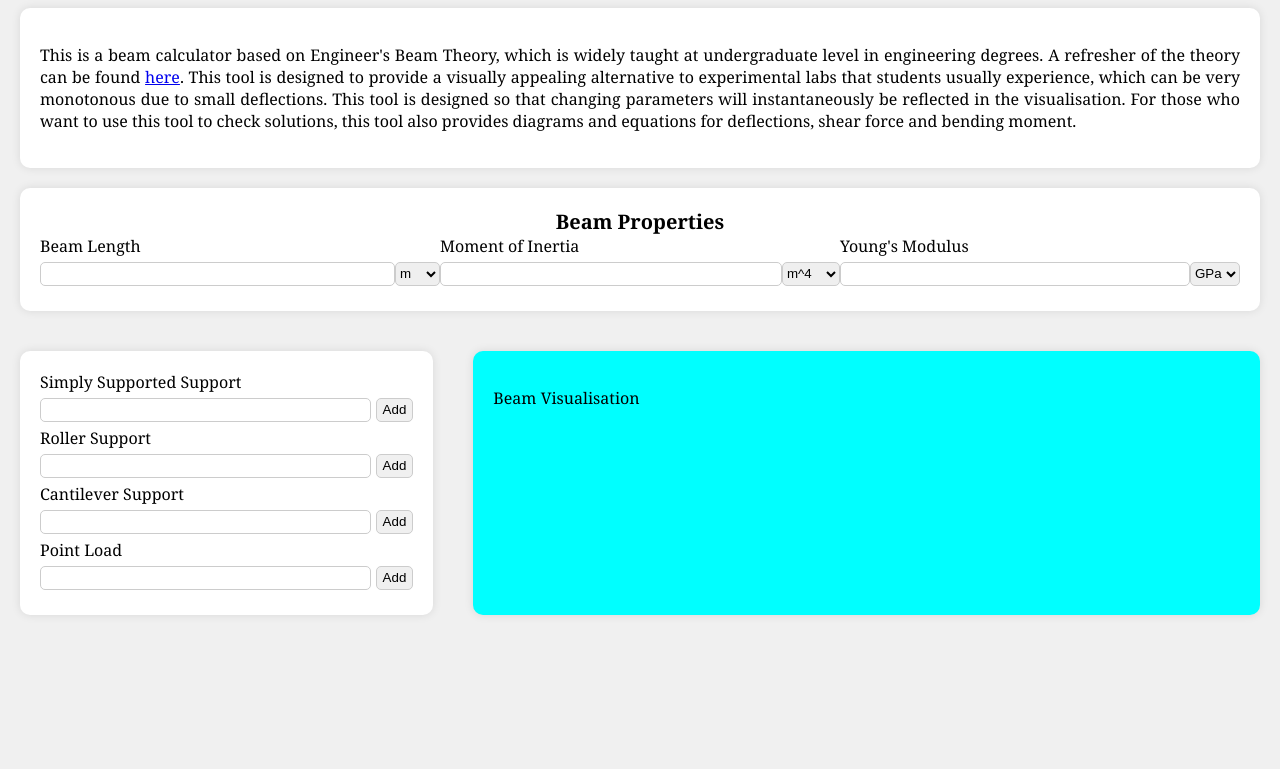
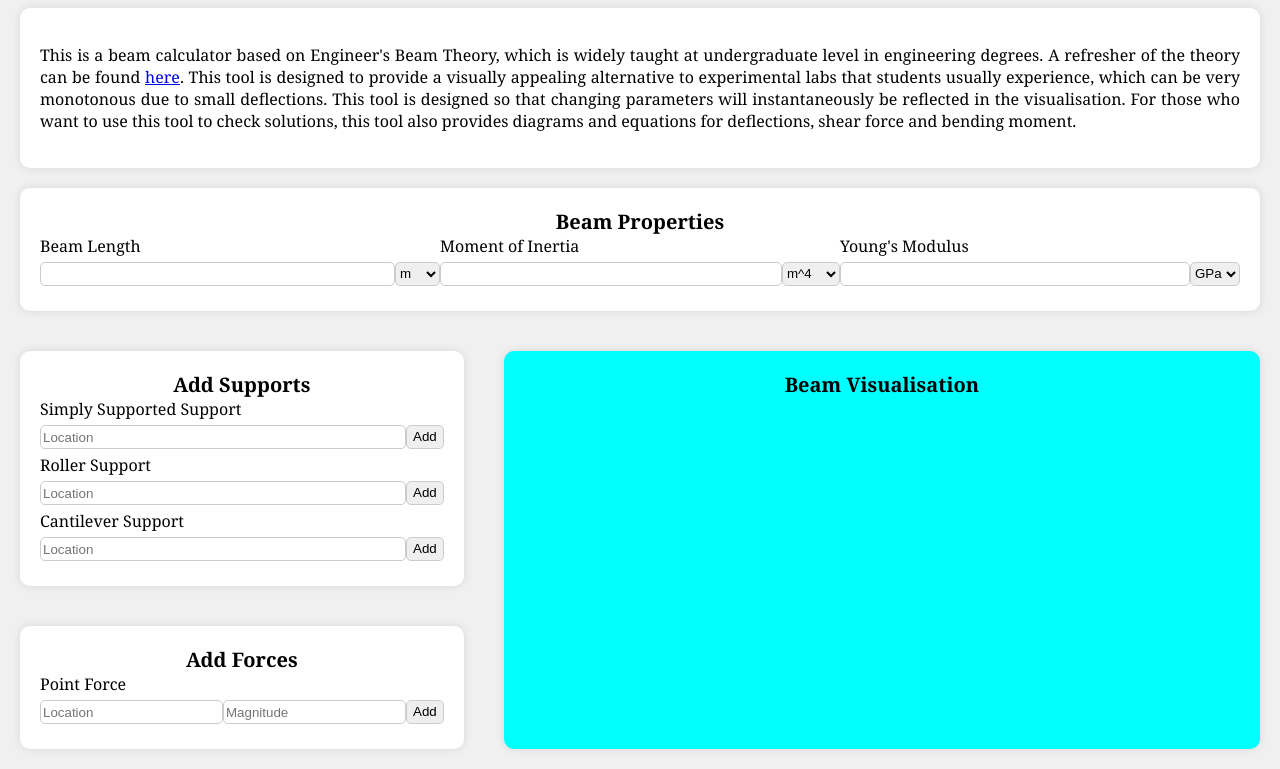
Before and after one commit to shl211/Beam-Calculator, a plain HTML site: page index.html in a window 1280 px wide. Shown: the part 100-869 px from the top of the page. Before the commit the page ends 800 px from the top, so only its background shows below. Drawn offline with nearby package versions, Linux system fonts and the light colour scheme.

Commit message:
Redesign support,force and visualisation sections

```diff
--- a/index.html
+++ b/index.html
@@ -30,7 +30,7 @@
             <div class="container">
                 <label for="beam-length">Beam Length</label><br>
                 <div class="wrapper">
-                    <input type="number" id="beam-length" name="beam-length" required>
+                    <input type="number" id="beam-length" name="beam-length">
                     <select name="beam-length-unit" id="beam-length-unit">
                         <option value="m">m</option>
                         <option value="cm">cm</option>
@@ -43,7 +43,7 @@
             <div class="container">
                 <label for="moment-of-inertia">Moment of Inertia</label><br>
                 <div class="wrapper">
-                    <input type="number" id="moment-of-inertia" name="moment-of-inertia" required>
+                    <input type="number" id="moment-of-inertia" name="moment-of-inertia">
                     <select name="moment-of-inertia-unit" id="moment-of-inertia-unit">
                         <option value="m^4">m^4</option>
                         <option value="cm^4">cm^4</option>
@@ -56,7 +56,7 @@
             <div class="container">
                 <label for="modulus-of-elasticity">Young's Modulus</label><br>
                 <div class="wrapper">
-                <input type="number" id="modulus-of-elasticity" name="modulus-of-elasticity" required>
+                <input type="number" id="modulus-of-elasticity" name="modulus-of-elasticity">
                 <select name="modulus-of-elasticity-unit" id="modulus-of-elasticity-unit">
                     <option value="GPa">GPa</option>
                     <option value="MPa">MPa</option>
@@ -71,43 +71,61 @@
 
     </div>
 
+    <div class="split-section">
 
-    <div class="calculator-section">
+        <div class="vertical-split-section">
 
-        <div class="input-section">
+            <!-- Add support section here-->
+            <div class="support-section">
 
+                <p class="sub-heading">Add Supports</p>
 
-            <form class="add-supports-forces">
+                <form class="add-supports">
+
                     <label for="simply-supported">Simply Supported Support</label><br>
-
                     <div class="wrapper">
-                    <input type="number" id="simply-supported" name="simply-supported" required>
+                        <input type="number" id="simply-supported" name="simply-supported" placeholder="Location">
                         <button type="button" id="add-simply-supported">Add</button><br>
                     </div>
 
                     <label for="roller">Roller Support</label><br>
                     <div class="wrapper">
-                    <input type="number" id="roller" name="roller" required>
-                    <button type="button" id="add-roller">Add</button><br>
+                        <input type="number" id="roller" name="roller" placeholder="Location">
+                        <button type="button">Add</button><br>
                     </div>
 
                     <label for="cantilever">Cantilever Support</label><br>
                     <div class="wrapper">
-                    <input type="number" id="cantilever" name="cantilever" required>
-                    <button type="button" id="add-cantilever">Add</button><br>
+                        <input type="number" id="cantilever" name="cantilever" placeholder="Location">
+                        <button type="button">Add</button><br>
                     </div>
 
-                <label for="point-load">Point Load</label><br>
-                <div class="wrapper">
-                    <input type="number" id="point-load" name="point-load" required>
-                    <button type="button" id="add-point-load">Add</button><br>
-                </div>
                 </form>
             </div>
 
-        <div class="beam-visualisation">
-            <p>Beam Visualisation</p>
+            <!-- Add force section here-->
+            <div class="force-section">
+                <p class="sub-heading">Add Forces</p>
+
+                <form class="add-forces">
+
+                    <label for="point-force">Point Force</label><br>
+                    <div class="wrapper">
+                        <input type="number" id="point-force" name="point-force" placeholder="Location">
+                        <input type="number" id="point-force-magnitude" name="point-force-magnitude" placeholder="Magnitude">
+                        <button type="button">Add</button><br>
                     </div>
+
+                </form>
             </div>
+
+        </div>
+
+        <div class="visualisation">
+            <p class="sub-heading">Beam Visualisation</p>
+        </div>
+
+    </div>
+
 </body>
 </html>
--- a/styles/beam.css
+++ b/styles/beam.css
@@ -13,14 +13,47 @@ select {
     height: 23.5px;
 }
 
-/* Visualisation structure */
+/* Beam Properties section*/
+.form-flex {
+    display: flex;
+    flex-direction: row;
+}
 
-.calculator-section{
+.form-flex .container {
+    flex:1;
+}
+
+.form-flex .container .wrapper {
+    display: flex;
+    justify-content: space-between;
+    margin-top: 5px;
+    margin-bottom: 5px;
+}
+
+.form-flex .container .wrapper input {
+    flex: 1;
+}
+
+.form-flex  .container .wrapper .select {
+    flex: 1;
+}
+
+
+/* Support,force and visualisation sectoin */
+
+.split-section{
     display: flex;
 }
 
-.beam-properties {
-    display: flex;
+.vertical-split-section{
+    flex: 1;
+    display:flex;
+    flex-direction: column;
+}
+
+
+.support-section, .force-section{
+    flex:1;
     background-color: white;
     margin: 20px 20px 20px 20px;
     padding: 20px 20px 20px 20px;
@@ -28,17 +61,7 @@ select {
     box-shadow: 0 0 10px rgba(0, 0, 0, 0.1);
 }
 
-
-.input-section{
-    flex: 1;
-    background-color: white;
-    margin: 20px 20px 20px 20px;
-    padding: 20px 20px 20px 20px;
-    border-radius: 10px;
-    box-shadow: 0 0 10px rgba(0, 0, 0, 0.1);
-}
-
-.beam-visualisation {
+.visualisation {
     flex: 2;
     background-color: aqua;
     margin: 20px 20px 20px 20px;
@@ -47,81 +70,40 @@ select {
     box-shadow: 0 0 10px rgba(0, 0, 0, 0.1);
 }
 
-/* Beam Properties section actual*/
-.form-flex {
-    display: flex;
-    flex-direction: row;
-}
+/* Support Section */
 
-.container {
-    flex:1;
-}
-
-.container .wrapper {
+.support-section .wrapper {
     display: flex;
     justify-content: space-between;
     margin-top: 5px;
     margin-bottom: 5px;
 }
 
-.container .wrapper input {
+.support-section .wrapper input {
     flex: 1;
 }
 
-.container .wrapper .select {
+.support-section button {
+    height: 23.5px;
+    border-radius: 5px;
+    border: 1px solid #ccc;
+    cursor: pointer;
+}
+
+/* Force Section */
+
+.force-section button {
+    height: 23.5px;
+    border-radius: 5px;
+    border: 1px solid #ccc;
+    cursor: pointer;
+}
+
+.force-section .wrapper input {
     flex: 1;
 }
 
-
-
-
-/* Beam Properties section*/
-
-
-
-
-
-
-.beam-properties .big-wrapper {
-    flex:1;
-}
-
-.beam-properties .wrapper {
-    flex: 1;
-    flex-direction: row;
-}
-
-/* Input section */
-.input-section input, .input-section select {
-    height: 20px;
-    border-radius: 5px;
-    border: 1px solid #ccc;
-}
-
-.input-section input {
-    flex: 6;
-}
-
-.input-section select {
-    flex: 1;
-    margin-left: 5px;
-    height: 23.5px;
-}
-
-.input-section button {
-    height: 23.5px;
-    border-radius: 5px;
-    border: 1px solid #ccc;
-    background-color: #f0f0f0;
-    cursor: pointer;
-    margin-left: 5px;
-}
-
-.input-section label {
-    display:inline-block;
-}
-
-.wrapper {
+.force-section .wrapper {
     display: flex;
     justify-content: space-between;
     margin-top: 5px;
```
Lines whose indentation alone changed are shown as unchanged.
